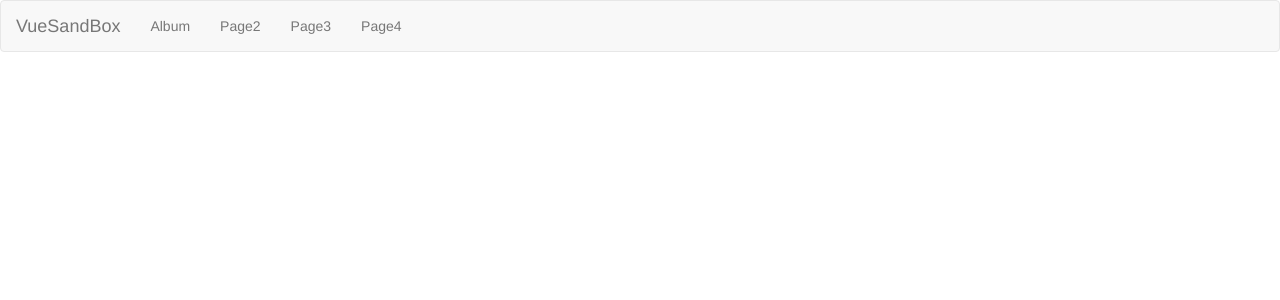
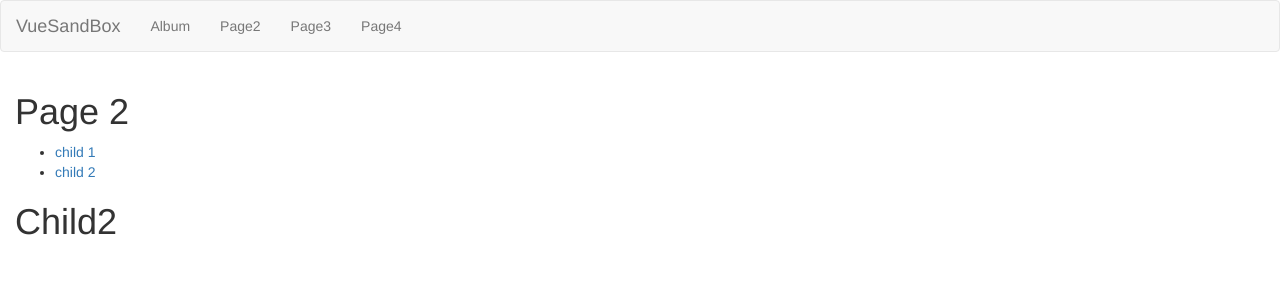
Before and after one commit to nicolasMachut/vueJsSandBox, a Vue app: page /#/page2/child2 in a window 1280 px wide. Before the commit this address led to /#/user. Shown: the top 300 px of the page. Built offline with nearby package versions, Linux system fonts and the light colour scheme; what vue-resource would draw is missing.

Commit message:
use of nested routes

```diff
--- /dev/null
+++ b/src/components/Child1.vue
@@ -0,0 +1,15 @@
+<template>
+    <div>
+        <h1>Child1</h1>
+    </div>
+</template>
+
+<script>
+    export default {
+        name: 'Child1'
+    }
+</script>
+
+<style scoped>
+
+</style>
--- /dev/null
+++ b/src/components/Child2.vue
@@ -0,0 +1,15 @@
+<template>
+    <div>
+        <h1>Child2</h1>
+    </div>
+</template>
+
+<script>
+    export default {
+        name: 'Child2'
+    }
+</script>
+
+<style scoped>
+
+</style>
--- /dev/null
+++ b/src/components/Page2.vue
@@ -0,0 +1,20 @@
+<template>
+  <div>
+    <h1>Page 2</h1>
+    <ul>
+      <li><router-link to="/page2/child1">child 1</router-link></li>
+      <li><router-link to="/page2/child2">child 2</router-link></li>
+    </ul>
+    <router-view></router-view>
+  </div>
+</template>
+
+<script>
+  export default {
+    name: 'Page2'
+  }
+</script>
+
+<style scoped>
+
+</style>
--- a/src/components/User.vue
+++ b/src/components/User.vue
@@ -1,12 +1,16 @@
 <template>
   <div>
     <h1>User</h1>
+
+    <router-view></router-view>
+
     <pre>{{user}}</pre>
     <span v-if="!update">{{user.name}}</span>
     <input v-else type="text" v-model="user.name"/>
 
     <button v-if="update" @click="update = !update">Valider</button>
     <button v-else @click="update = !update">Modifier</button>
+
   </div>
 </template>
 
--- a/src/router/index.js
+++ b/src/router/index.js
@@ -3,10 +3,12 @@ import Router from 'vue-router'
 import Index from '@/components/Index'
 import Album from '@/components/Album'
 import User from '@/components/User'
+import Page2 from '@/components/Page2'
+import Child1 from '@/components/Child1'
+import Child2 from '@/components/Child2'
+
 
 Vue.use(Router)
-
-// TODO : Travailler nested routes
 
 export default new Router({
   routes: [
@@ -22,11 +24,30 @@ export default new Router({
     },
     {
       path: '/user/:id',
-      name: 'User',
       component: User,
       data: {
         userId: 1
-      }
-    }
+      }/*,
+      children: [
+        {
+          path: 'child1',
+          component: Album
+        }
+      ]*/
+    },
+    {
+      path: '/page2',
+      component: Page2,
+      children: [
+        {
+          path: 'child1',
+          component: Child1
+        },
+        {
+          path: 'child2',
+          component: Child2
+        }
+      ]
+    },
   ]
 })
```
Also changed, not shown: 1 other file (tests, documents, lock files or other folders).
